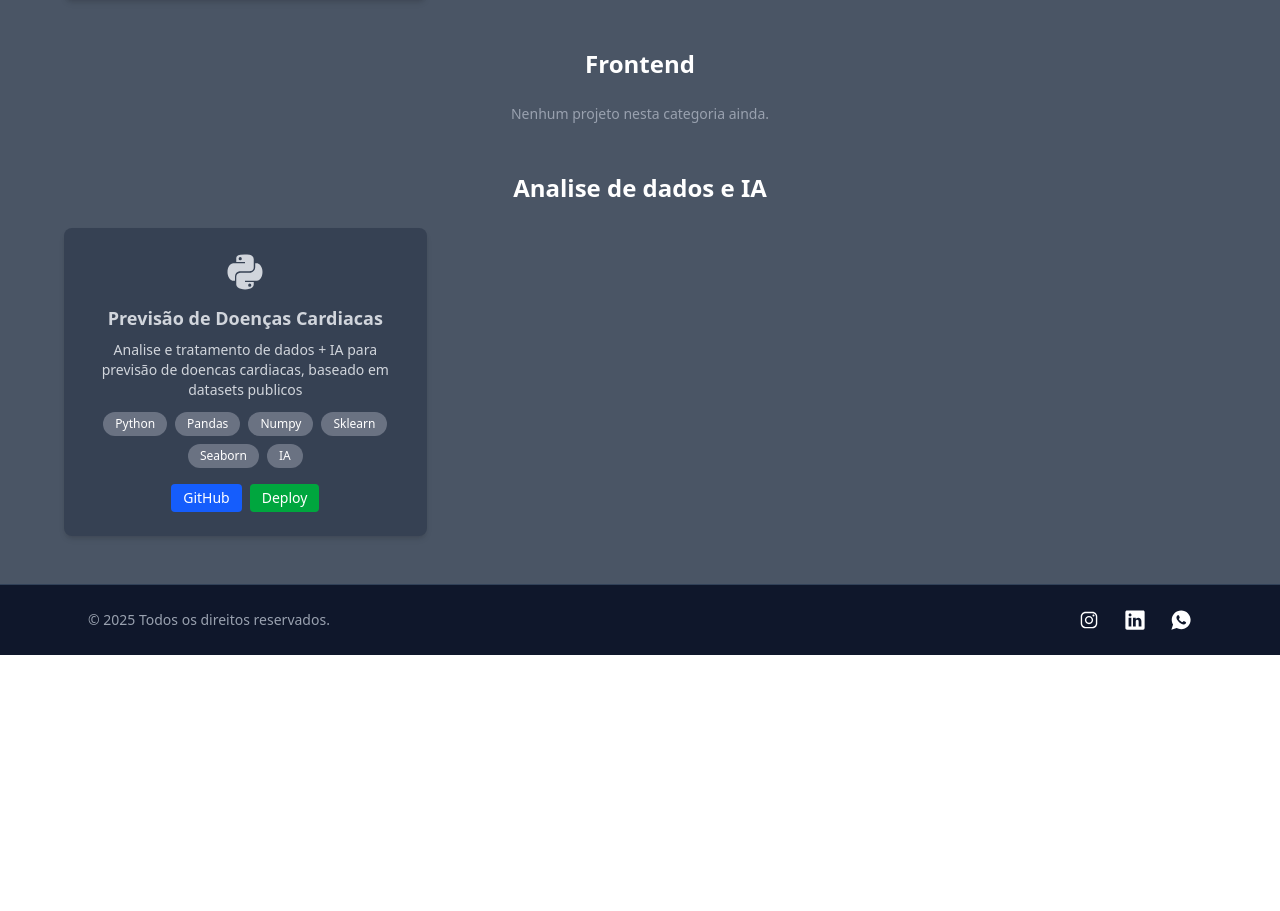
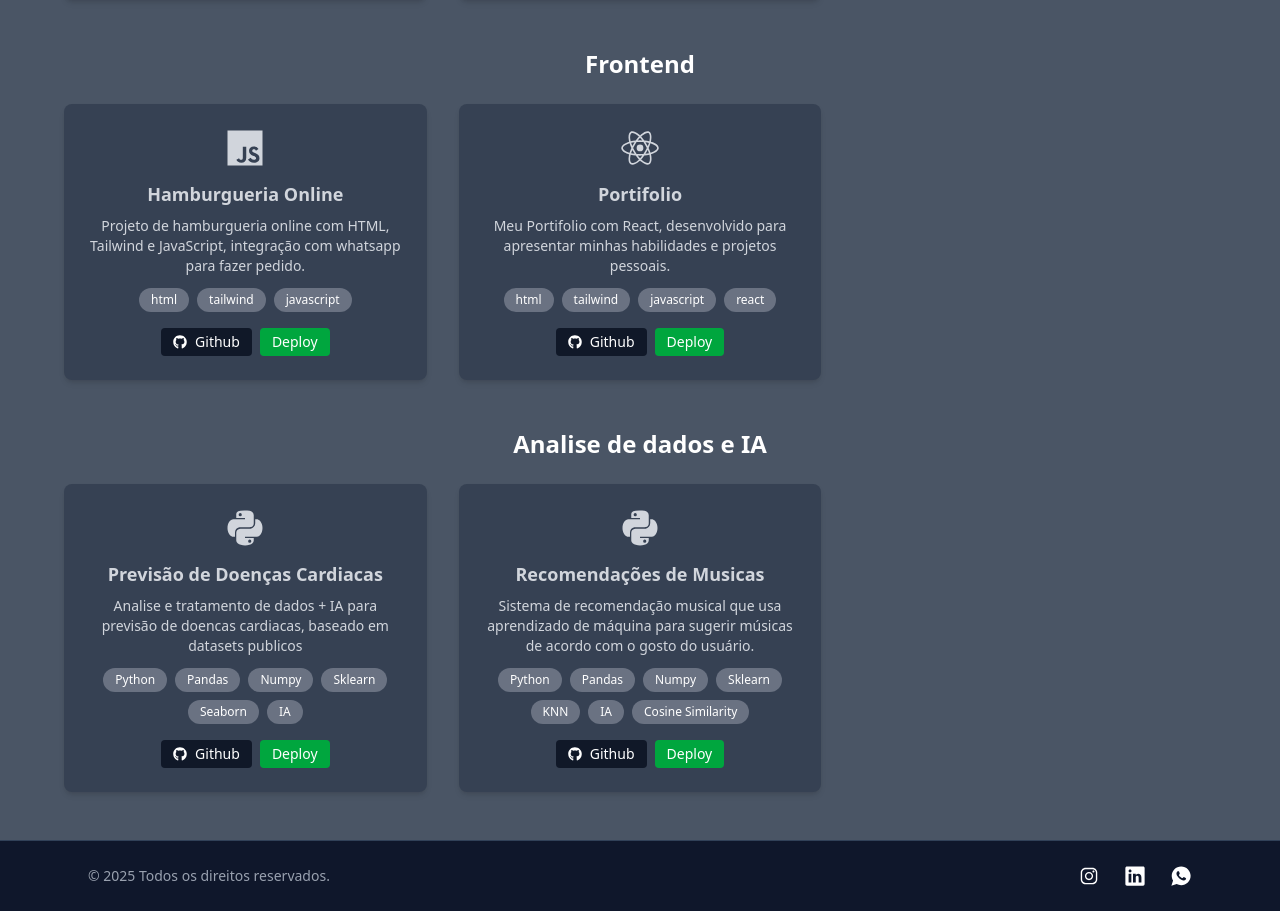
Before and after one commit to thiagoeu/portifoliov1, a React (Vite) app: page /projects in a window 1280 px wide. Shown: the part 454-1365 px from the top of the page. Before the commit the page ends 1109 px from the top, so only its background shows below. Built offline with nearby package versions, Linux system fonts and the light colour scheme.

Commit message:
feat: projetos

```diff
--- a/src/data/projects.jsx
+++ b/src/data/projects.jsx
@@ -1,12 +1,15 @@
 import { IoLogoJavascript } from "react-icons/io5";
 import { IoLogoPython } from "react-icons/io5";
+import { IoLogoReact } from "react-icons/io5";
+import { IoLogoNodejs } from "react-icons/io";
+import { IoTerminalSharp } from "react-icons/io5";
 
 const projects = [
   {
     title: "Backend",
     items: [
       {
-        icon: <IoLogoJavascript size={40} />,
+        icon: <IoLogoNodejs size={40} />,
         name: "API Envio de E-mails",
         skills: [
           "Node.js",
@@ -15,9 +18,19 @@ const projects = [
           "express",
           "Swagger",
           "MongoDB",
+          "Docker",
         ],
         description:
           "API RESTful para envio de e-mails com Node.js e Nodemailer",
+        github: "https://github.com/thiagoeu/emailValidation-API-Nodejs",
+        deploy: "https://emailvalidation-api-nodejs.onrender.com/api-docs/#/",
+      },
+      {
+        icon: <IoTerminalSharp size={40} />,
+        name: "ESP32 Web Server",
+        skills: ["ESP32", "C", "html", "css", "javascript"],
+        description:
+          "Web Server utilizando microcontrolador ESP32, com pagina web para controle de dispositivos IoT",
         github: "https://github.com/thiagoeu/emailValidation-API-Nodejs",
         deploy: "https://emailvalidation-api-nodejs.onrender.com/api-docs/#/",
       },
@@ -25,7 +38,26 @@ const projects = [
   },
   {
     title: "Frontend",
-    items: [],
+    items: [
+      {
+        icon: <IoLogoJavascript size={40} />,
+        name: "Hamburgueria Online",
+        skills: ["html", "tailwind", "javascript"],
+        description:
+          "Projeto de hamburgueria online com HTML, Tailwind e JavaScript, integração com whatsapp para fazer pedido.",
+        github: "https://github.com/thiagoeu/cardapio",
+        deploy: "https://cardapio-flax.vercel.app/",
+      },
+      {
+        icon: <IoLogoReact size={40} />,
+        name: "Portifolio",
+        skills: ["html", "tailwind", "javascript", "react"],
+        description:
+          "Meu Portifolio com React, desenvolvido para apresentar minhas habilidades e projetos pessoais.",
+        github: "https://github.com/thiagoeu/cardapio",
+        deploy: "https://cardapio-flax.vercel.app/",
+      },
+    ],
   },
   {
     title: "Analise de dados e IA",
@@ -40,6 +72,24 @@ const projects = [
         deploy:
           "https://github.com/thiagoeu/HeartDisease-Predict-IA/blob/main/Previs%C3%A3o_Doen%C3%A7as_projetoIA_v3.ipynb",
       },
+      {
+        icon: <IoLogoPython size={40} />,
+        name: "Recomendações de Musicas",
+        skills: [
+          "Python",
+          "Pandas",
+          "Numpy",
+          "Sklearn",
+          "KNN",
+          "IA",
+          "Cosine Similarity",
+        ],
+        description:
+          "Sistema de recomendação musical que usa aprendizado de máquina para sugerir músicas de acordo com o gosto do usuário.",
+        github: "https://github.com/thiagoeu/HeartDisease-Predict-IA",
+        deploy:
+          "https://github.com/thiagoeu/HeartDisease-Predict-IA/blob/main/Previs%C3%A3o_Doen%C3%A7as_projetoIA_v3.ipynb",
+      },
     ],
   },
 ];
--- a/src/pages/Projetos.jsx
+++ b/src/pages/Projetos.jsx
@@ -1,31 +1,44 @@
-import projects from "../data/projects.jsx";
+import { FaGithub } from "react-icons/fa"; // Ícone do GitHub
+import projects from "../data/projects.jsx"; // Importa os dados dos projetos
 
 const Projetos = () => {
   return (
+    // Seção principal da página de projetos, com estilização de fundo, padding e alinhamento
     <section className="flex min-h-screen w-full flex-col items-center justify-center bg-gray-600 px-4 py-12 text-gray-300">
+      {/* Container central com largura máxima */}
       <div className="w-full max-w-6xl space-y-12">
+        {/* Itera sobre cada categoria de projetos */}
         {projects.map((project, index) => (
           <div key={index}>
+            {/* Título da categoria */}
             <h2 className="mb-6 text-center text-2xl font-bold text-white">
               {project.title}
             </h2>
 
+            {/* Caso não tenha projetos */}
             {project.items.length === 0 ? (
               <p className="text-center text-sm text-gray-400">
                 Nenhum projeto nesta categoria ainda.
               </p>
             ) : (
+              // Grid responsiva para os cards de projetos
               <div className="grid grid-cols-1 gap-8 sm:grid-cols-2 md:grid-cols-3">
+                {/* Itera sobre cada item da categoria */}
                 {project.items.map((item, idx) => (
                   <div
                     key={idx}
                     className="flex flex-col items-center rounded-lg bg-gray-700 p-6 text-center shadow-md transition-shadow duration-300 hover:shadow-lg"
                   >
+                    {/* Ícone do projeto */}
                     {item.icon}
+
+                    {/* Nome do projeto */}
                     <h3 className="mt-3 text-lg font-semibold">{item.name}</h3>
+
+                    {/* Descrição */}
                     <p className="mt-2 text-sm">{item.description}</p>
 
-                    {/* Skills */}
+                    {/* Skills do projeto */}
                     <div className="mt-3 flex flex-wrap justify-center gap-2">
                       {item.skills.map((skill, i) => (
                         <span
@@ -37,18 +50,24 @@ const Projetos = () => {
                       ))}
                     </div>
 
-                    {/* Links */}
+                    {/* Links de GitHub e Deploy */}
                     <div className="mt-4 flex gap-2">
+                      {/* Link para o GitHub */}
                       {item.github && (
+                        <div className="flex justify-center">
                           <a
                             href={item.github}
                             target="_blank"
                             rel="noopener noreferrer"
-                          className="rounded bg-blue-600 px-3 py-1 text-sm font-medium text-white hover:bg-blue-700"
+                            className="flex items-center gap-2 rounded bg-gray-900 px-3 py-1 text-sm font-medium text-white hover:bg-blue-700"
                           >
-                          GitHub
+                            <FaGithub />
+                            Github
                           </a>
+                        </div>
                       )}
+
+                      {/* Link para o Deploy */}
                       {item.deploy && (
                         <a
                           href={item.deploy}
```
Lines whose indentation alone changed are shown as unchanged.
